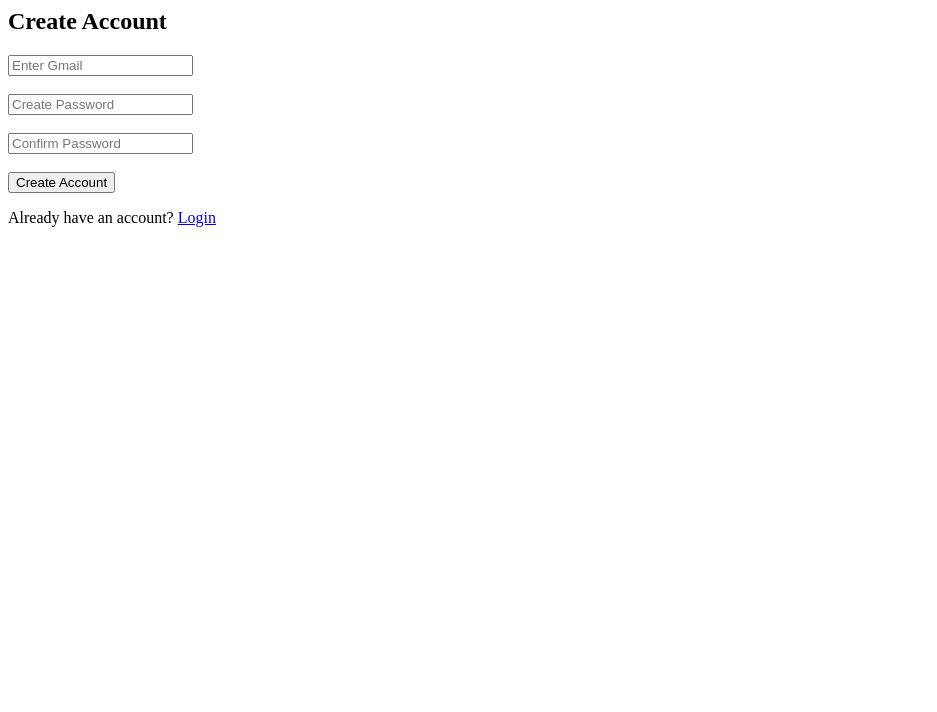
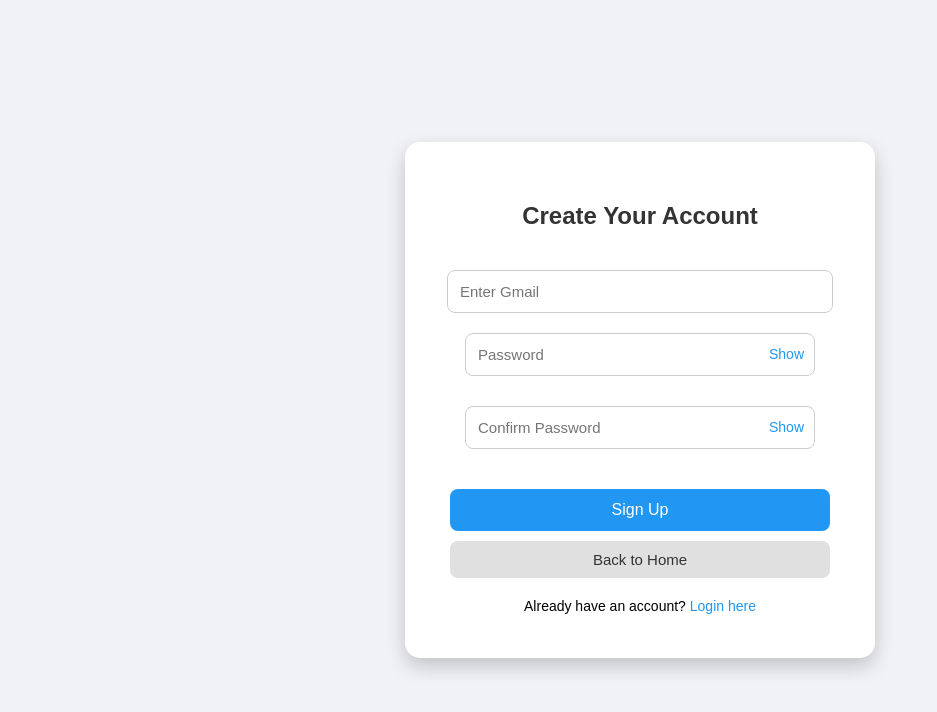
Before and after one commit to Rithish4610/Habit-tracker, a Flask app: page /signup in a window 1280 px wide. Shown: the top 712 px of the page, without its empty margins (0-937 px from the left). Run offline with Flask 3, Linux system fonts and the light colour scheme.

Commit message:
singup page

```diff
--- a/templates/signup.html
+++ b/templates/signup.html
@@ -1,12 +1,4 @@
-<h2>Create Account</h2>
-<form method="post">
-    <input type="email" name="email" placeholder="Enter Gmail" required><br><br>
-    <input type="password" name="password" placeholder="Create Password" required><br><br>
-    <input type="password" name="confirm" placeholder="Confirm Password" required><br><br>
-    <button type="submit">Create Account</button>
-</form>
-<p>Already have an account? <a href="/login">Login</a></p>
-{% if error %}
+
 <!DOCTYPE html>
 <html lang="en">
 <head>
@@ -22,30 +14,43 @@
             align-items: center;
             height: 100vh;
         }
-
         .card {
             background: white;
-            padding: 40px;
+            padding: 40px 35px 30px 35px;
             border-radius: 15px;
             box-shadow: 0 8px 20px rgba(0,0,0,0.2);
             width: 400px;
             text-align: center;
         }
-
         h2 {
             margin-bottom: 30px;
             color: #333;
         }
-
         input[type="email"], input[type="password"] {
             width: 90%;
             padding: 12px;
             margin: 10px 0;
             border-radius: 8px;
             border: 1px solid #ccc;
+            font-size: 15px;
         }
-
-        button {
+        .input-group {
+            position: relative;
+            width: 90%;
+            margin: 0 auto 10px auto;
+        }
+        .toggle-password {
+            position: absolute;
+            right: 10px;
+            top: 50%;
+            transform: translateY(-50%);
+            background: none;
+            border: none;
+            cursor: pointer;
+            color: #2196F3;
+            font-size: 14px;
+        }
+        .btn-main {
             width: 95%;
             padding: 12px;
             margin-top: 20px;
@@ -55,22 +60,34 @@
             color: white;
             font-size: 16px;
             cursor: pointer;
+            transition: background 0.2s;
         }
-
-        button:hover {
+        .btn-main:hover {
             background: #1976D2;
         }
-
+        .btn-secondary {
+            width: 95%;
+            padding: 10px;
+            margin-top: 10px;
+            border: none;
+            border-radius: 8px;
+            background: #e0e0e0;
+            color: #333;
+            font-size: 15px;
+            cursor: pointer;
+            transition: background 0.2s;
+        }
+        .btn-secondary:hover {
+            background: #bdbdbd;
+        }
         p {
             margin-top: 20px;
             font-size: 14px;
         }
-
         a {
             text-decoration: none;
             color: #2196F3;
         }
-
         .error {
             color: red;
             font-size: 14px;
@@ -84,14 +101,32 @@
         {% if error %}
         <p class="error">{{ error }}</p>
         {% endif %}
-        <form method="post">
+        <form method="post" autocomplete="off">
             <input type="email" name="email" placeholder="Enter Gmail" required><br>
-            <input type="password" name="password" placeholder="Password" required><br>
-            <input type="password" name="confirm" placeholder="Confirm Password" required><br>
-            <button type="submit">Sign Up</button>
+            <div class="input-group">
+                <input type="password" name="password" id="password" placeholder="Password" required>
+                <button type="button" class="toggle-password" onclick="togglePassword('password', this)">Show</button>
+            </div>
+            <div class="input-group">
+                <input type="password" name="confirm" id="confirm" placeholder="Confirm Password" required>
+                <button type="button" class="toggle-password" onclick="togglePassword('confirm', this)">Show</button>
+            </div>
+            <button type="submit" class="btn-main">Sign Up</button>
         </form>
+        <button class="btn-secondary" onclick="window.location.href='/'">Back to Home</button>
         <p>Already have an account? <a href="/login">Login here</a></p>
     </div>
+    <script>
+        function togglePassword(fieldId, btn) {
+            var field = document.getElementById(fieldId);
+            if (field.type === "password") {
+                field.type = "text";
+                btn.textContent = "Hide";
+            } else {
+                field.type = "password";
+                btn.textContent = "Show";
+            }
+        }
+    </script>
 </body>
 </html>
-{% endif %}
```
